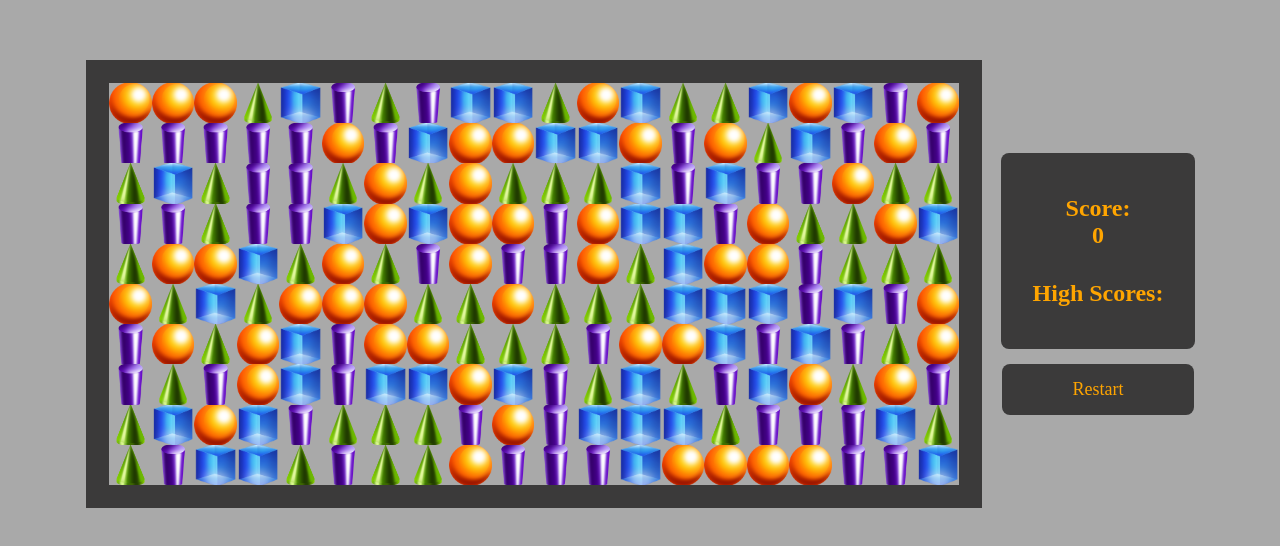
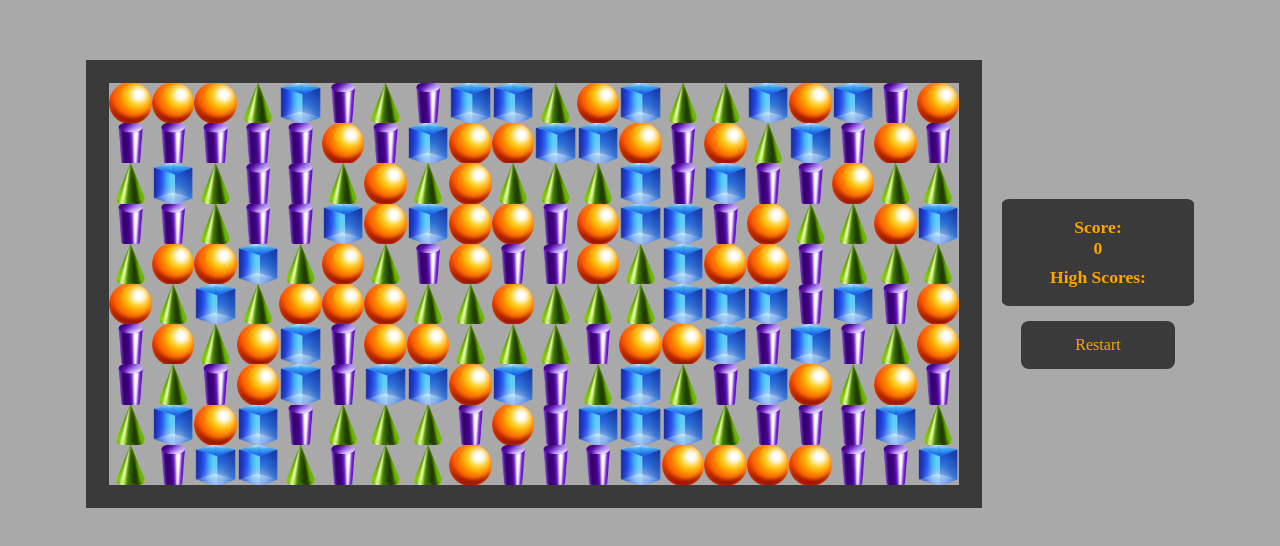
Before and after one commit to SudoSweatLord/same-game, a React (Create React App) app: page / in a window 1280 px wide. Shown: the part 116-662 px from the top of the page. Built offline with nearby package versions, Linux system fonts and the light colour scheme.

Commit message:
style: various proportion improvements

```diff
--- a/src/index.css
+++ b/src/index.css
@@ -72,7 +72,10 @@ body {
   align-items: center;
   justify-content: center;
   gap: 15px;
+  min-width: 80px;
   width: var(--sidebar-width);
+  max-width: 20vw;
+  overflow: hidden;
 }
 
 .score-container {
@@ -82,7 +85,7 @@ body {
   color: var(--text-color);
   padding: 10px 20px;
   text-align: center;
-  font-size: 24px;
+  font-size: 1.1rem;
   width: 80%;
   border-radius: var(--border-radius);
 }
@@ -100,11 +103,14 @@ body {
   color: var(--text-color);
   padding: 15px 32px;
   text-align: center;
-  font-size: 18px;
+  font-size: 1rem;
   cursor: pointer;
   transition: background 0.3s ease-in-out;
-  width: 100%;
+  width: 80%;
   border-radius: var(--border-radius);
+  display: flex;
+  align-items: center;
+  justify-content: center;
 }
 
 .restart-button:hover {
@@ -153,3 +159,7 @@ body {
 p {
   font-size: 2.2em;
 }
+
+h4 {
+  margin: 0.5rem;
+}
```
